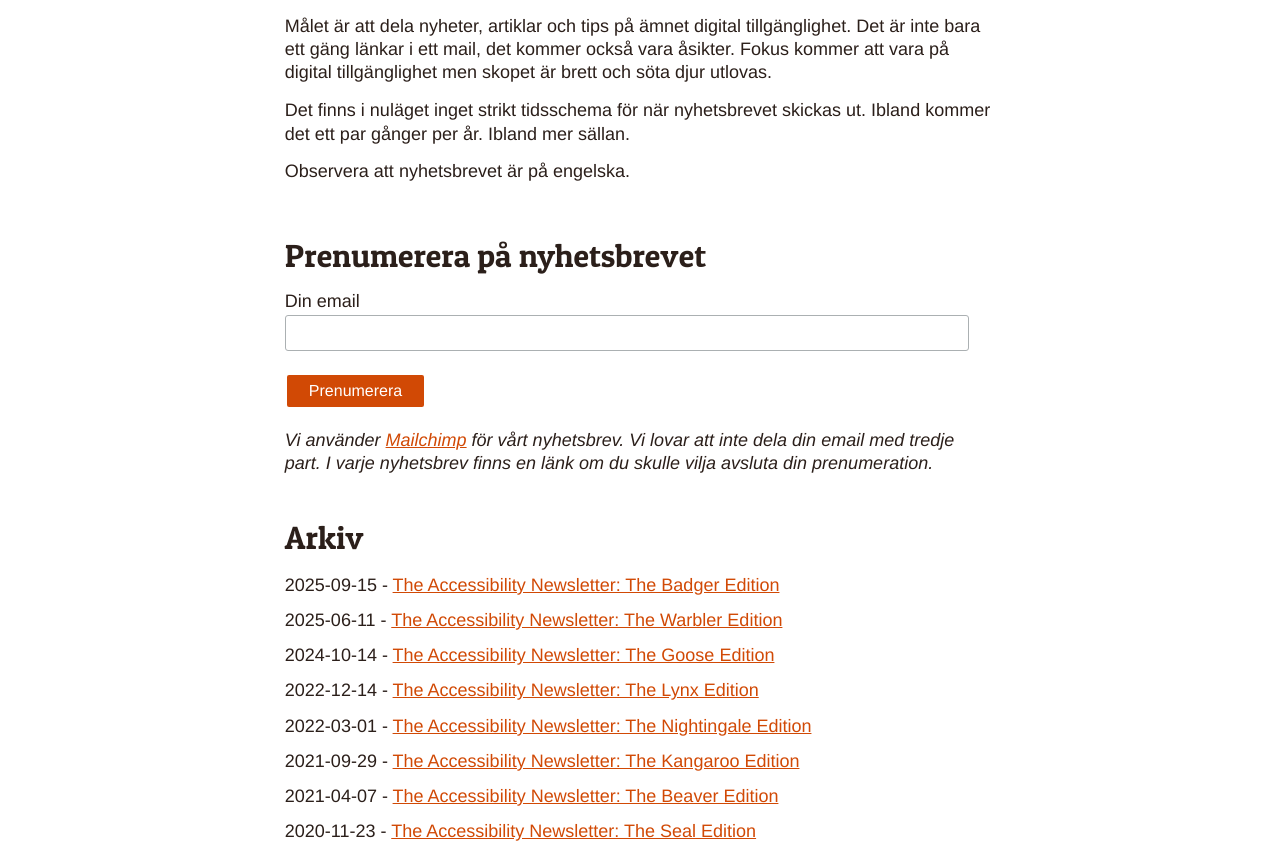
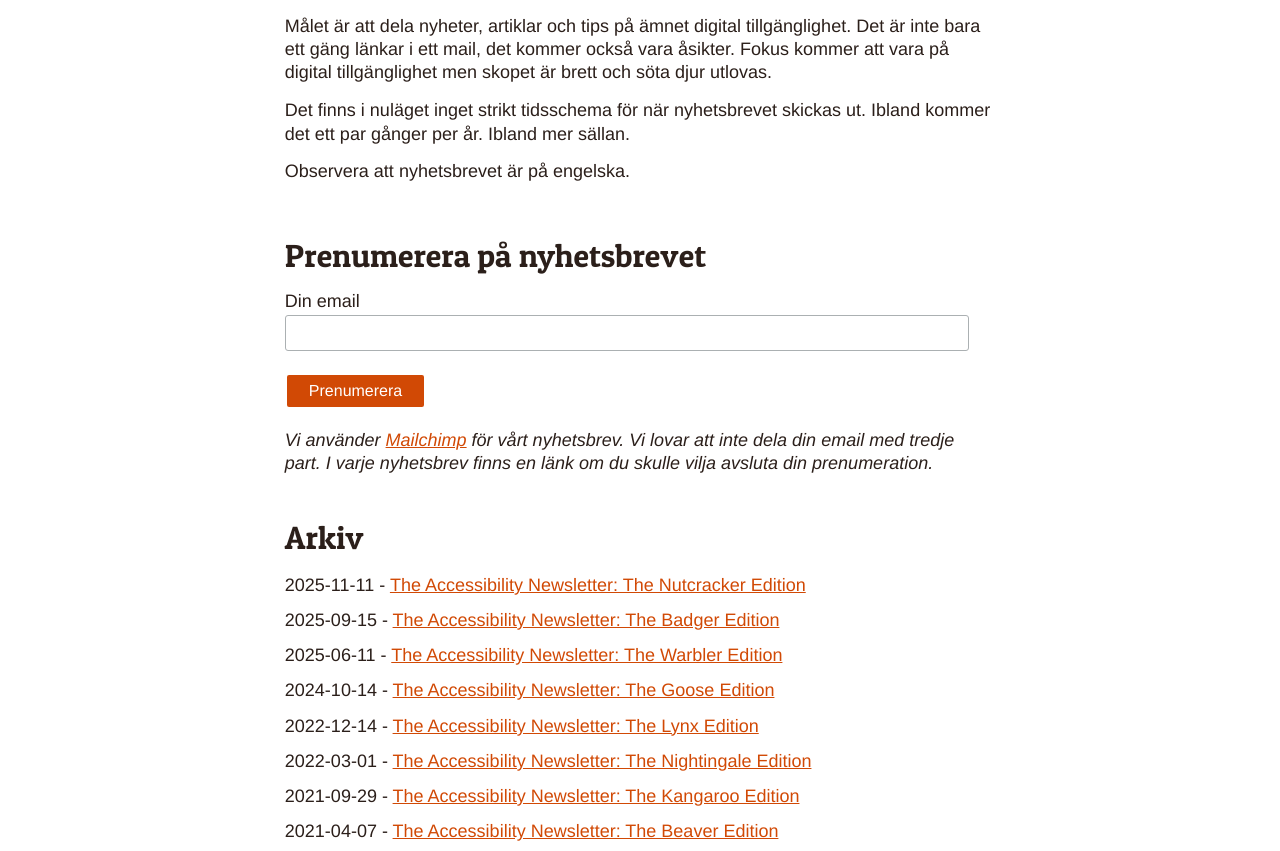
Before and after one commit to t12t/t12t.github.io, an Eleventy site: page src/sv/nyhetsbrev.md in a window 1280 px wide. Shown: the part 241-1092 px from the top of the page. Built offline with nearby package versions, Linux system fonts and the light colour scheme; Eleventy itself is replaced by a stand-in of ours; files that its build step writes are made by us from their sources.

Commit message:
Adds nutcracker

```diff
--- a/src/_includes/archive.html
+++ b/src/_includes/archive.html
@@ -1,5 +1,13 @@
 <ul class="archive-list" lang="en">
-    <li>
+  <li>
+    <time datetime="2025-11-11">2025-11-11</time> -
+    <a
+      href="https://mailchi.mp/9d08ab9f474a/the-accessibility-newsletter-the-nutcracker-edition"
+    >
+      The Accessibility Newsletter: The Nutcracker Edition
+    </a>
+  </li>
+  <li>
     <time datetime="2025-09-15">2025-09-15</time> -
     <a
       href="https://mailchi.mp/eb5434f7897c/the-accessibility-newsletter-the-badger-edition"
```
